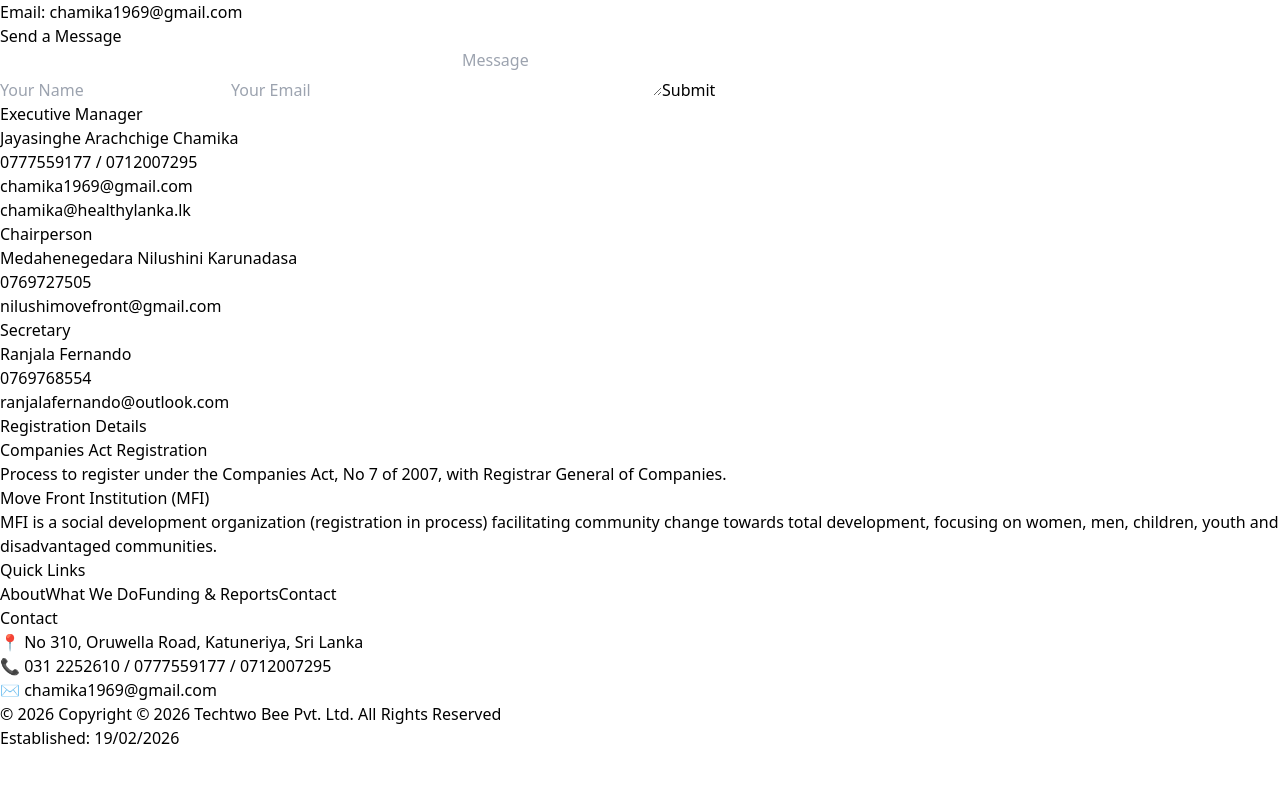
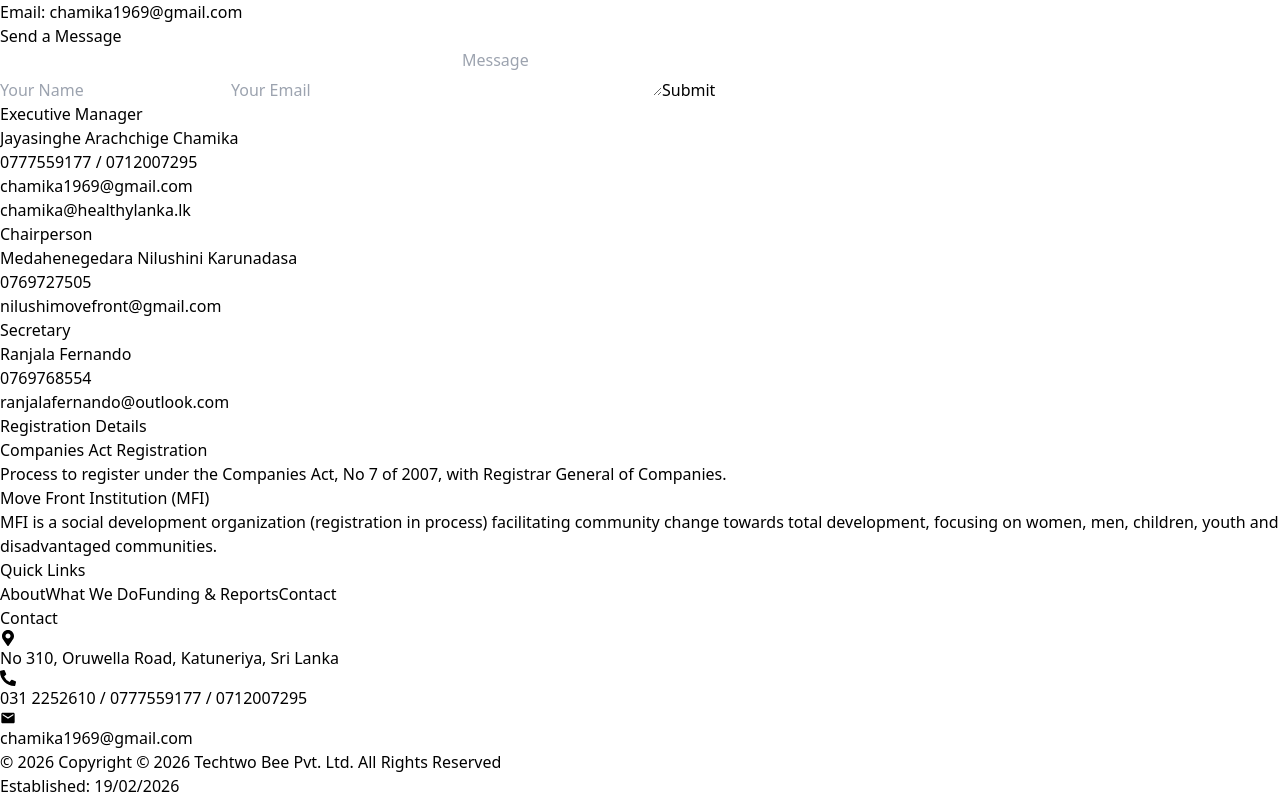
Before and after one commit to supunpramod/Move-Front-Institution, a React (Vite) app: page /contact in a window 1280 px wide. Shown: the part 648-1446 px from the top of the page. Before the commit the page ends 1398 px from the top, so only its background shows below. Built offline with nearby package versions, Linux system fonts and the light colour scheme.

Commit message:
feat: Enhance contact section in Footer component with icons for improved clarity and aesthetics

```diff
--- a/src/components/Footer.jsx
+++ b/src/components/Footer.jsx
@@ -1,4 +1,6 @@
 import { NavLink } from "react-router-dom";
+import { FaMapMarkerAlt, FaPhoneAlt } from "react-icons/fa";
+import { MdEmail } from "react-icons/md";
 
 export default function Footer() {
   return (
@@ -23,13 +25,27 @@ export default function Footer() {
         </div>
 
         <div>
-          <div className="font-semibold text-white">Contact</div>
-          <div className="mt-3 text-sm text-white space-y-2">
-            <div>📍 No 310, Oruwella Road, Katuneriya, Sri Lanka</div>
-            <div>📞 031 2252610 / 0777559177 / 0712007295</div>
-            <div>✉️ chamika1969@gmail.com</div>
-          </div>
-        </div>
+  <div className="font-semibold text-white text-lg">Contact</div>
+
+  <div className="mt-3 text-sm text-white space-y-3">
+
+    <div className="flex items-start gap-3">
+      <FaMapMarkerAlt className="text-[#ffc121] mt-1" />
+      <span>No 310, Oruwella Road, Katuneriya, Sri Lanka</span>
+    </div>
+
+    <div className="flex items-center gap-3">
+      <FaPhoneAlt className="text-[#ffc121]" />
+      <span>031 2252610 / 0777559177 / 0712007295</span>
+    </div>
+
+    <div className="flex items-center gap-3">
+      <MdEmail className="text-[#ffc121] text-lg" />
+      <span>chamika1969@gmail.com</span>
+    </div>
+
+  </div>
+</div>
       </div>
 
       <div className="border-t border-slate-200">
```
